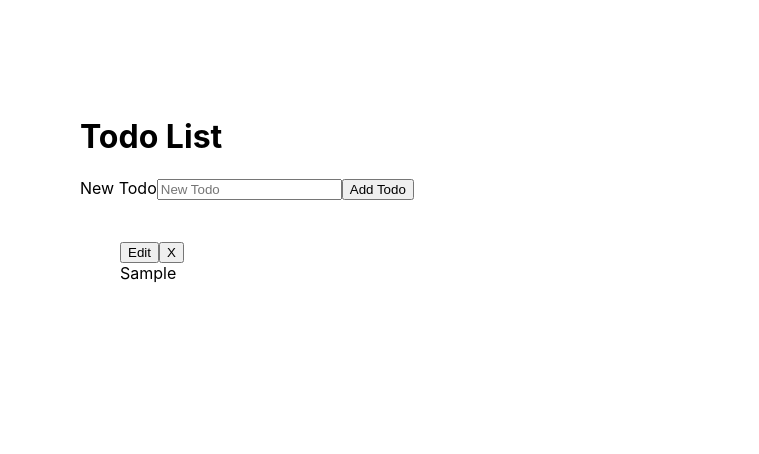
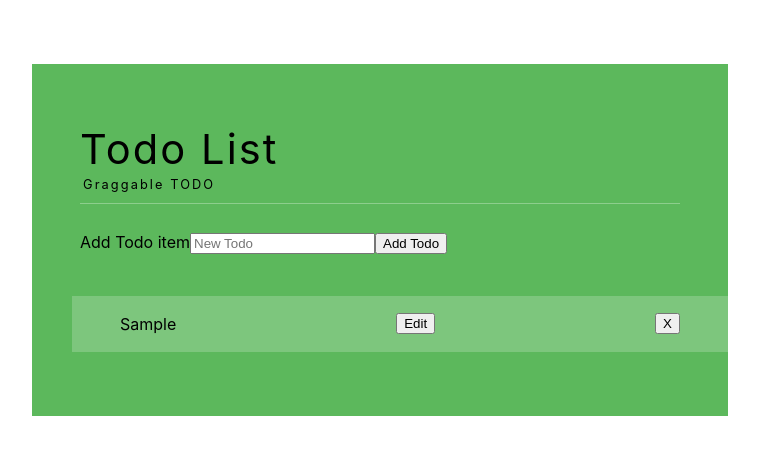
Before and after one commit to socishe/react-todo-list, a React (Create React App) app: page / in a window 1280 px wide. Both pictures are taken after typing "Sample" into the empty fields and a click on the button "Add Todo". Shown: the top 454 px of the page, without its empty margins (260-1019 px from the left). Built offline with nearby package versions, Linux system fonts and the light colour scheme.

Commit message:
styling my todo

```diff
--- a/src/components/NewTodoForm.js
+++ b/src/components/NewTodoForm.js
@@ -1,5 +1,4 @@
 import React, { Component } from "react";
-// import uuid from "uuid/v4";
 import "./NewTodoForm.css";
 
 class NewTodoForm extends Component {
@@ -17,7 +16,7 @@ class NewTodoForm extends Component {
   render() {
     return (
       <form onSubmit={this.handleSubmit}>
-        <label htmlFor='task'>New Todo</label>
+        <label htmlFor='task'>Add Todo item</label>
         <input
           type='text'
           placeholder='New Todo'
--- /dev/null
+++ b/src/components/Todo.css
@@ -0,0 +1,8 @@
+.Todo {
+    display: flex;
+    margin: 0 -3rem 4px;
+    padding: 1.1rem 3rem;
+    justify-content: space-between;
+    align-items: center;
+    background: rgba(255, 255, 255, 0.2);
+  }
--- a/src/components/Todo.js
+++ b/src/components/Todo.js
@@ -1,4 +1,5 @@
 import React, { Component } from "react";
+import './Todo.css'
 class Todo extends Component {
   state={
       isEditing: false,
@@ -27,7 +28,7 @@ class Todo extends Component {
   let result;
   if(this.state.isEditing){
       result =(
-          <div >
+          <div className="Todo" >
               <form onSubmit={this.handleUpdate}>
                   <input type='text'value={this.state.task} onChange={this.handleChange} name="task" />
                   <button>Save</button>
@@ -36,10 +37,11 @@ class Todo extends Component {
       )
   }else{
       result = (
-        <div >
+        <div className="Todo" >
+          <li className="Todo-task">{this.props.task}</li>
         <button onClick={this.toggleForm}>Edit</button>
         <button onClick={this.handleRemove}>X</button>
-        <li>{this.props.task}</li>
+
     </div>
       )
   }
--- a/src/components/TodoList.css
+++ b/src/components/TodoList.css
@@ -1,9 +1,24 @@
 .TodoList {
   margin: 4rem auto;
   padding: 2rem 3rem 3rem;
+  background: #5cb85c;
   max-width: 600px;
 }
 .TodoList ul {
   margin-top: 2.6rem;
   list-style: none;
 }
+
+.TodoList h1 {
+  font-weight: normal;
+  font-size: 2.6rem;
+  letter-spacing: 0.05em;
+  border-bottom: 1px solid rgba(255, 255, 255, 0.3);
+}
+.TodoList h1 span {
+  display: block;
+  font-size: 0.8rem;
+  margin-bottom: 0.7rem;
+  margin-left: 3px;
+  margin-top: 0.2rem;
+}
--- a/src/components/TodoList.js
+++ b/src/components/TodoList.js
@@ -36,7 +36,7 @@ class TodoList extends Component {
         })
         return (
             <div className="TodoList">
-                <h1>Todo List</h1>
+                <h1>Todo List <span>Graggable TODO</span></h1>
                 <NewTodoForm createTodo ={this.create}/>
                 <ul>
                     {todos}
```
